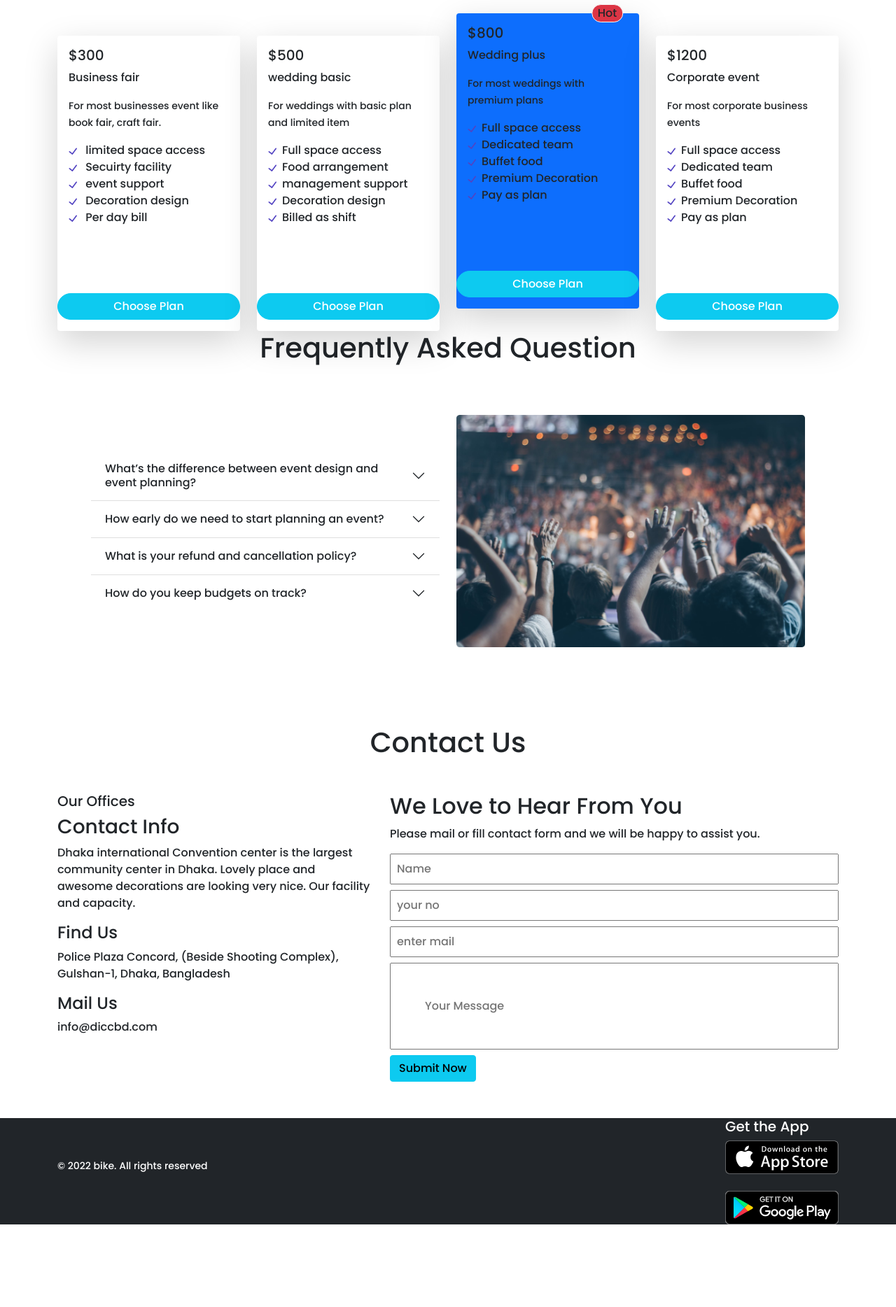
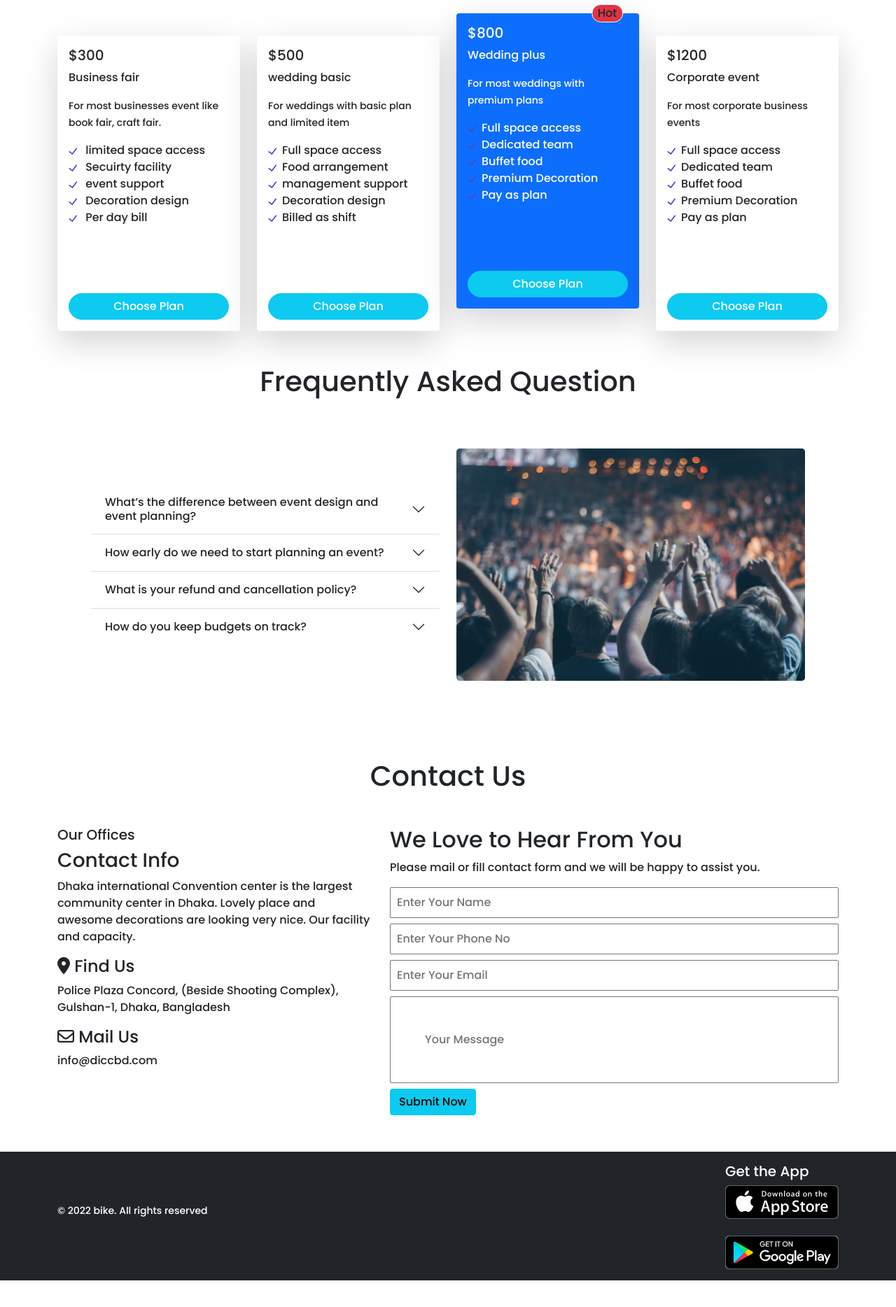
Before and after one commit to shahin597/Convention-center, a plain HTML site: page index.html in a window 1280 px wide. Shown: the part 694-2562 px from the top of the page at 70% size. Before the commit the page ends 2444 px from the top, so only its background shows below. Drawn offline with nearby package versions, Linux system fonts and the light colour scheme.

Commit message:
updated-site

```diff
--- a/index.html
+++ b/index.html
@@ -11,6 +11,8 @@
         integrity="sha384-1BmE4kWBq78iYhFldvKuhfTAU6auU8tT94WrHftjDbrCEXSU1oBoqyl2QvZ6jIW3" crossorigin="anonymous">
     <!-- css-style -->
     <link rel="stylesheet" href="style.css">
+    <!-- font-awesome -->
+    <script src="https://kit.fontawesome.com/9982750228.js" crossorigin="anonymous"></script>
 
 </head>
 
@@ -25,7 +27,8 @@
             </div>
         </nav>
         <!-- end-nav -->
-        <!-- image-slider -->
+
+        <!-- image-slider start -->
 
         <div id="carouselExampleCaptions" class="carousel slide" data-bs-ride="carousel">
             <div class="carousel-indicators">
@@ -39,7 +42,7 @@
             <div class="carousel-inner">
                 <div class="carousel-item active">
                     <img src="images/banner.png" class="d-block height-img w-100" alt="...">
-                    <div class="carousel-caption  d-md-block">
+                    <div class="carousel-caption text-color d-md-block">
                         <h5>5000 Square Feet Space 400 Guests Capacity</h5>
                         <p>We ready for: wedding/reception/gaye-holud</p>
                         <a href="https://www.diccbd.com/" class="btn btn-info" role="button">Book Now</a>
@@ -47,7 +50,7 @@
                 </div>
                 <div class="carousel-item">
                     <img src="images/img1.png" class="d-block height-img w-100" alt="...">
-                    <div class="carousel-caption  d-md-block">
+                    <div class="carousel-caption text-color d-md-block">
                         <h5>10,000 Square Feet Space 1000 Guests Capacity Panorama Hall-01</h5>
                         <p>We ready for: wedding/reception/gaye-holud</p>
                         <a href="https://www.diccbd.com/" class="btn btn-info" role="button">Book Now</a>
@@ -55,7 +58,7 @@
                 </div>
                 <div class="carousel-item">
                     <img src="images/img-2.jpeg" class="d-block height-img w-100" alt="...">
-                    <div class="carousel-caption  d-md-block">
+                    <div class="carousel-caption text-color  d-md-block">
                         <h5>7 Square Feet Space 500 Guests Capacity</h5>
                         <p>We ready for: wedding/reception/gaye-holud</p>
                         <a href="https://www.diccbd.com/" class="btn btn-info" role="button">Book Now</a>
@@ -73,21 +76,21 @@
                 <span class="visually-hidden">Next</span>
             </button>
         </div>
-
+        <!-- end image-slider -->
 
 
 
     </header>
     <main>
-        <!-- package-section -->
+        <!-- package-section start -->
         <section class="container my-5">
             <!-- toast -->
-            <div class="alert w-25  alert-warning alert-dismissible fade show" role="alert">
+            <div class="alert w-25 toast-size  alert-warning alert-dismissible fade show" role="alert">
                 <strong>20% off on next booking</strong>
                 <button type="button" class="btn-close" data-bs-dismiss="alert" aria-label="Close"></button>
             </div>
             <h1 class="text-center">Our Package </h1>
-            <!-- package -->
+            <!-- our package -->
             <div class="row row-cols-1  row-cols-lg-4 g-4">
                 <div class="col">
                     <div class="card mt-5 border-0 shadow-lg  h-100">
@@ -106,7 +109,7 @@
                             </ul>
                         </div>
 
-                        <div class="mt-3 mb-3 ">
+                        <div class="mt-3 mb-3 px-3 ">
                             <button type="button" class="btn btn-info text-white rounded-pill w-100">Choose
                                 Plan</button>
                         </div>
@@ -130,23 +133,26 @@
                             </ul>
                         </div>
 
-                        <div class="mt-3 mb-3 ">
+                        <div class="mt-3 mb-3 px-3 ">
                             <button type="button" class="btn btn-info text-white rounded-pill w-100">Choose
                                 Plan</button>
                         </div>
                     </div>
                 </div>
                 <div class="col">
-                    <div class="card shadow-lg mt-3 border-0  bg-primary h-100">
+                    <div class="card shadow-lg mt-5 mt-lg-3  border-0  bg-primary h-100">
 
                         <div class="card-body position-relative">
                             <span
                                 class="position-absolute top-0  translate-middle px-2 end-0 bg-danger border border-light rounded-pill">Hot</span>
-                            <h5 class="card-title">$800</h5>
-                            <p class="card-text">Wedding plus</p>
-                            <p><small>For most weddings with premium plans</small></p>
-                            <ul class="list-unstyled">
-                                <li><img class="me-2" src="images/path/Path.png" alt="">Full space access</li>
+                            <div class="text-white">
+                                <h5 class="card-title">$800</h5>
+                                <p class="card-text">Wedding plus</p>
+                                <p><small>For most weddings with premium plans</small></p>
+                            </div>
+                            <ul class="list-unstyled text-white">
+                                <li><img class="me-2" src="images/path/Path.png" alt="">Full space access
+                                <li>
                                 <li><img class="me-2" src="images/path/Path.png" alt="">Dedicated team</li>
                                 <li><img class="me-2" src="images/path/Path.png" alt="">Buffet food</li>
                                 <li><img class="me-2" src="images/path/Path.png" alt="">Premium Decoration </li>
@@ -154,7 +160,7 @@
                             </ul>
                         </div>
 
-                        <div class="mt-3 mb-3 ">
+                        <div class="mt-3 mb-3 px-3 ">
                             <button type="button" class="btn btn-info text-white rounded-pill w-100">Choose
                                 Plan</button>
                         </div>
@@ -177,7 +183,7 @@
                             </ul>
                         </div>
 
-                        <div class="mt-3 mb-3 ">
+                        <div class="mt-3 mb-3 px-3 ">
                             <button type="button" class="btn btn-info text-white rounded-pill w-100">Choose
                                 Plan</button>
                         </div>
@@ -186,9 +192,12 @@
             </div>
 
         </section>
-        <!-- Question Section -->
-        <section class="container my-5">
+
+        <!-- Question Section start -->
+
+        <section class="container pt-5 my-5">
             <h1 class="text-center">Frequently Asked Question</h1>
+
             <div class="row d-flex p-5 align-items-center justify-content-center ">
                 <div class="col-lg-6 col-sm-12">
                     <div class="accordion accordion-flush" id="accordionFlushExample">
@@ -262,7 +271,7 @@
                         </div>
                     </div>
                 </div>
-                <!-- image -->
+                <!-- question section image -->
                 <div class="col-lg-6 col-sm-12 d-flex justify-content-center align-items-center py-3">
                     <img class="img-fluid" src="images/question.png" alt="">
                 </div>
@@ -282,9 +291,9 @@
                             and
                             awesome
                             decorations are looking very nice. Our facility and capacity.</p>
-                        <h4>Find Us</h4>
+                        <h4><i class="fas fa-map-marker-alt"></i> Find Us</h4>
                         <p>Police Plaza Concord, (Beside Shooting Complex), Gulshan-1, Dhaka, Bangladesh</p>
-                        <h4>
+                        <h4><i class="far fa-envelope"></i>
                             Mail Us</h4>
                         <p>info@diccbd.com</p>
                     </div>
@@ -293,9 +302,9 @@
                     <h2>We Love to Hear From You</h2>
                     <p>Please mail or fill contact form and we will be happy to assist you.</p>
                     <div class="d-flex flex-column mt-2 pb-1">
-                        <input class="p-2 mb-2" type="text" placeholder="Name">
-                        <input class="p-2 mb-2" type="tel" placeholder="your no">
-                        <input class="p-2 mb-2" type="email" placeholder="enter mail">
+                        <input class="p-2 mb-2" type="text" placeholder="Enter Your Name">
+                        <input class="p-2 mb-2" type="tel" placeholder="Enter Your Phone No">
+                        <input class="p-2 mb-2" type="email" placeholder="Enter Your Email">
                         <input class="p-5 mb-2" type="text" placeholder="Your Message">
                         <div>
                             <button class="btn btn-info ">Submit Now</button>
@@ -306,13 +315,14 @@
 
         </section>
     </main>
-    <footer class="bg-dark">
+    <!-- footer -->
+    <footer class="bg-dark my-5">
         <section class="container">
             <div class="text-white d-flex align-items-center justify-content-between">
                 <div>
                     <p><small>© 2022 bike. All rights reserved</small></p>
                 </div>
-                <div class="d-flex flex-column">
+                <div class="d-flex flex-column py-3">
                     <h5>Get the App</h5>
                     <a href="https://apps.apple.com/us/app/mario-kart-tour/id1293634699"><img src="images/app-store.png"
                             alt=""> </a><br>
--- a/style.css
+++ b/style.css
@@ -5,10 +5,20 @@ body {
     font-family: 'Poppins', sans-serif;
 }
 
+/* responsive-mobile device */
 @media (max-width:575px) {
     .height-img {
         height: 300px;
     }
 
+    .toast-size {
+        width: 100% !important;
+    }
+
 
 }
+
+/* slider-bg-text-color */
+.text-color {
+    background-color: rgba(87, 56, 52, 0.692);
+}
```
